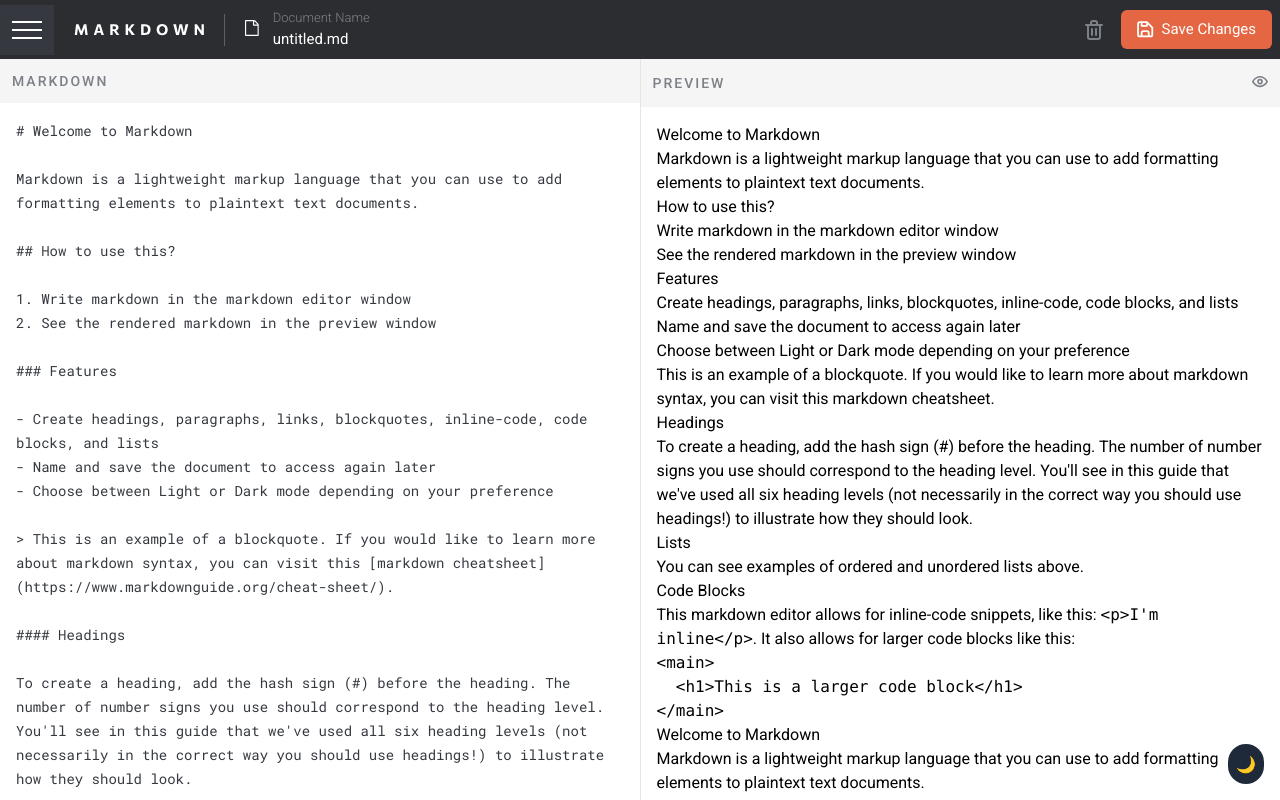
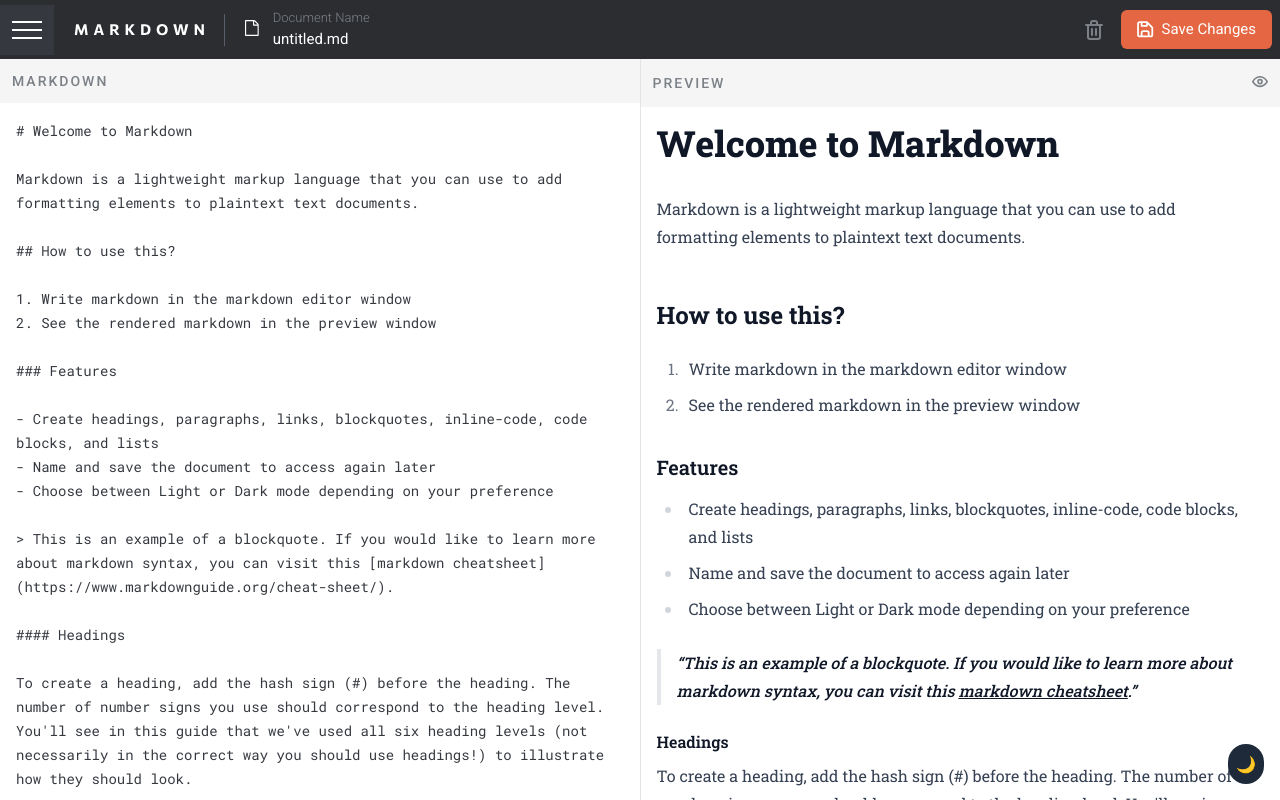
Before and after one commit to jayantpathariya/markdown-editor, a Next.js app: page / in a window 1280 px wide. Built offline with nearby package versions, Linux system fonts and the light colour scheme.

Commit message:
preview text formatting added

```diff
--- a/package.json
+++ b/package.json
@@ -9,6 +9,7 @@
     "lint": "next lint"
   },
   "dependencies": {
+    "@tailwindcss/typography": "^0.5.16",
     "babel-plugin-react-compiler": "19.0.0-beta-e1e972c-20250221",
     "clsx": "^2.1.1",
     "next": "15.2.0",
--- a/src/app/globals.css
+++ b/src/app/globals.css
@@ -1,4 +1,5 @@
 @import "tailwindcss";
+@plugin "@tailwindcss/typography";
 
 @custom-variant dark (&:where(.dark, .dark *));
 
--- a/src/components/preview.tsx
+++ b/src/components/preview.tsx
@@ -45,7 +45,12 @@ export const Preview = () => {
         </div>
       </div>
       <div className="p-4 h-[calc(100%-6.1rem)] md:h-[calc(100%-6.5rem)] overflow-y-auto">
-        <div className={cn(view === "preview" && "max-w-2xl mx-auto")}>
+        <div
+          className={cn(
+            "prose dark:prose-invert font-roboto-slab prose-sm sm:prose-base prose-h5:font-bold prose-h6:font-bold",
+            view === "preview" && "max-w-2xl mx-auto",
+          )}
+        >
           <Markdown>{documents[1].content}</Markdown>
         </div>
       </div>
```
Also changed, not shown: 1 other file (tests, documents, lock files or other folders).
